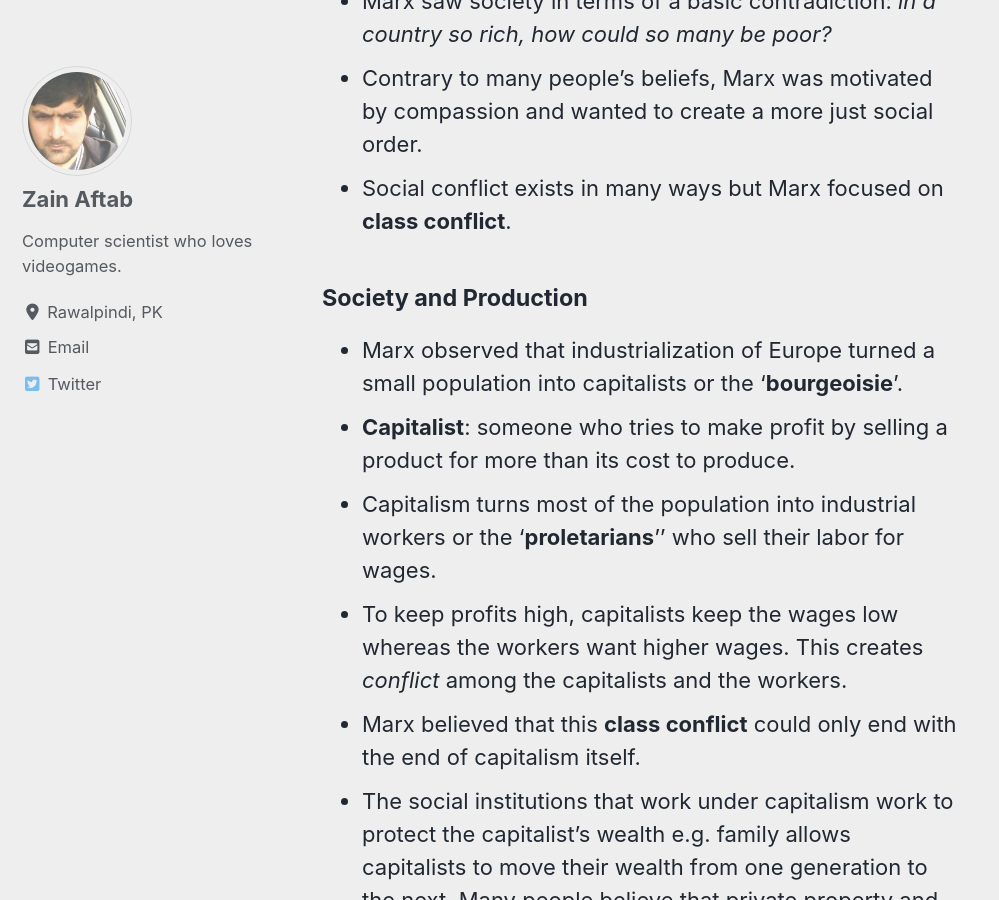
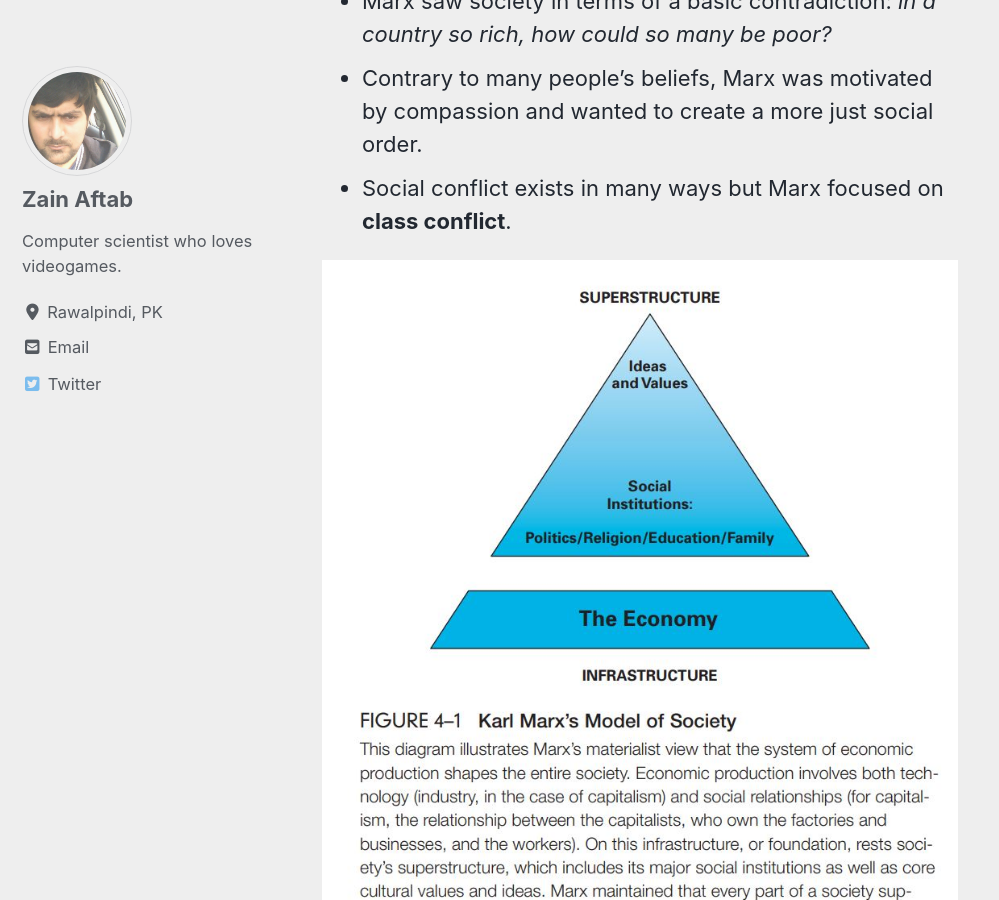
Before and after one commit to zainaftab2225/zainaftab2225.github.io, a Jekyll site: the page built from _sociology/karl-marx.md, in a window 1280 px wide and 900 px high, scrolled down 3153 px. Shown: the whole window, without its empty margins (0-999 px from the left). Built offline with Jekyll 4.4.1, drawn with Linux system fonts in a browser that asks for light colours; cached includes are drawn as plain includes; nearby versions of some CDN libraries.

Commit message:
superstructure

```diff
--- a/_sociology/karl-marx.md
+++ b/_sociology/karl-marx.md
@@ -39,6 +39,8 @@ date: 2020-06-29
 - Marx saw society in terms of a basic contradiction: *in a country so rich, how could so many be poor?*
 - Contrary to many people's beliefs, Marx was motivated by compassion and wanted to create a more just social order.
 - Social conflict exists in many ways but Marx focused on **class conflict**.
+
+![image-center](/images/sociology/superstructure_1.jpg){: .align-center}
 
 #### Society and Production
 
```
Also changed, not shown: images/sociology/superstructure_1.jpg (added).
